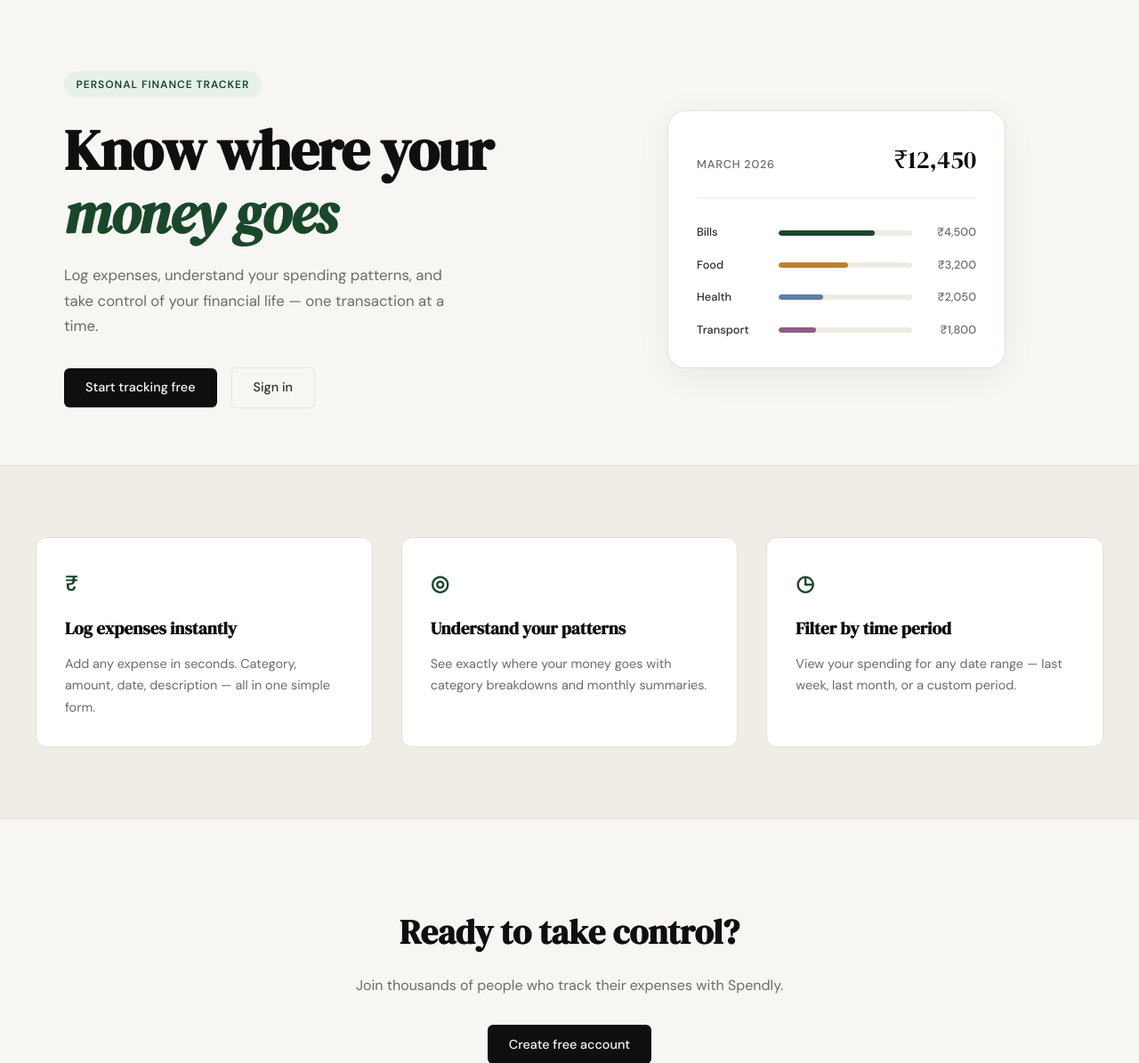
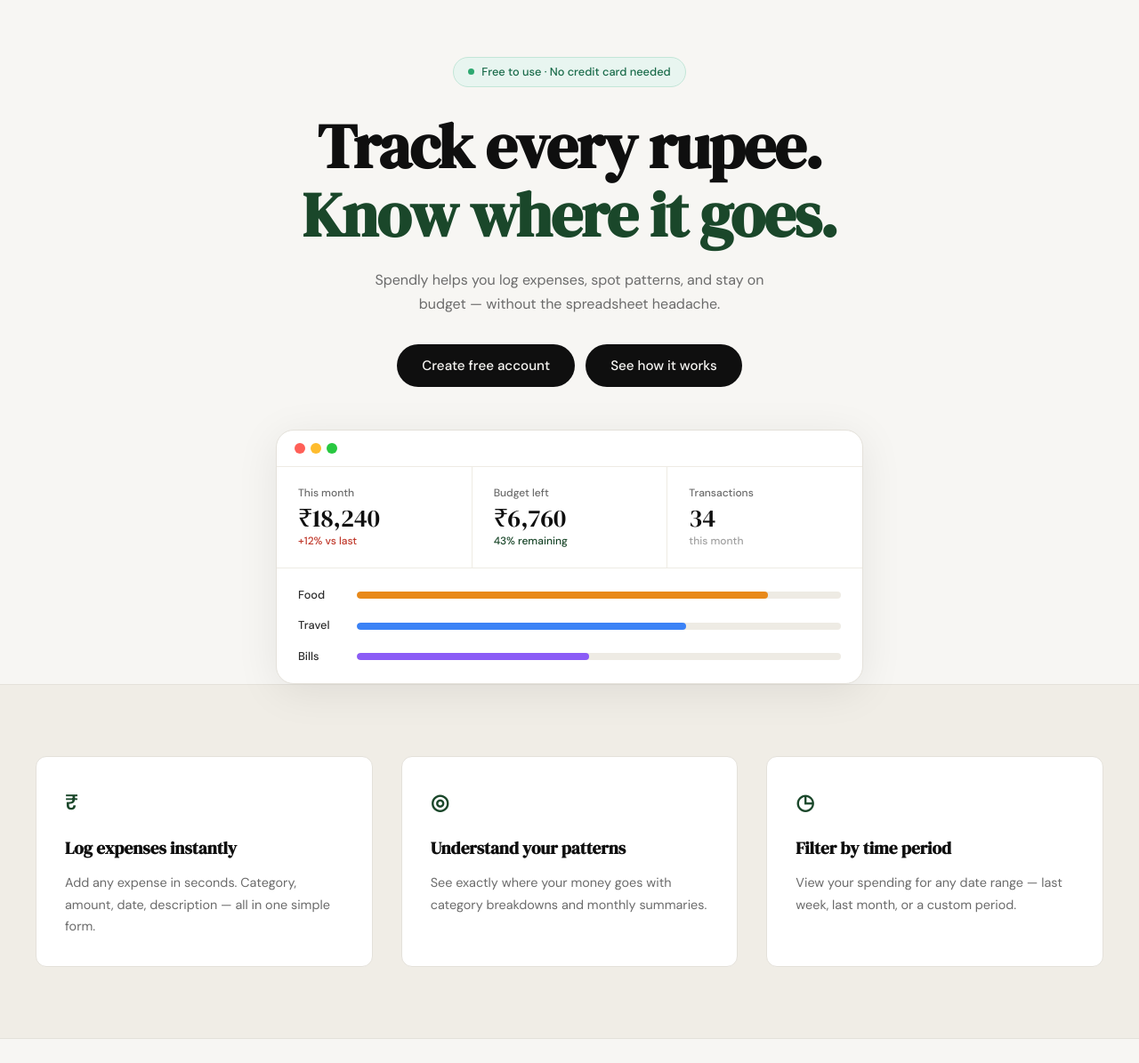
Before and after one commit to Asadullah-Kehar/spendly, a Flask app: page / in a window 1280 px wide. Shown: the part 61-1256 px from the top of the page at 89% size. Run offline with Flask 3, Linux system fonts and the light colour scheme.

Commit message:
landing: redesign hero section to match mockup

```diff
--- /dev/null
+++ b/static/css/landing.css
@@ -0,0 +1,222 @@
+/* ------------------------------------------------------------------ */
+/* Hero — centered single-column layout (overrides style.css grid)     */
+/* ------------------------------------------------------------------ */
+
+.hero {
+    display: flex;
+    flex-direction: column;
+    align-items: center;
+    text-align: center;
+    padding: 4rem 2rem 0;
+    max-width: var(--max-width);
+    margin: 0 auto;
+    gap: 0;
+}
+
+.hero-inner {
+    display: flex;
+    flex-direction: column;
+    align-items: center;
+    margin-bottom: 3rem;
+}
+
+/* Badge */
+.hero-badge {
+    display: inline-flex;
+    align-items: center;
+    gap: 0.5rem;
+    background: #e8f5f0;
+    color: #1a6b4a;
+    border: 1px solid #c3e6d8;
+    font-size: 0.8rem;
+    font-weight: 500;
+    letter-spacing: 0;
+    text-transform: none;
+    padding: 0.35rem 1rem;
+    border-radius: 999px;
+    margin-bottom: 1.75rem;
+}
+
+.hero-badge-dot {
+    width: 7px;
+    height: 7px;
+    background: #2da870;
+    border-radius: 50%;
+    flex-shrink: 0;
+}
+
+/* Heading */
+.hero-title {
+    font-family: var(--font-display);
+    font-size: clamp(2.75rem, 5.5vw, 4.5rem);
+    line-height: 1.1;
+    letter-spacing: -0.02em;
+    color: var(--ink);
+    margin-bottom: 1.25rem;
+    max-width: 700px;
+}
+
+.hero-title-accent {
+    color: var(--accent);
+    font-style: normal;
+}
+
+/* Subtitle */
+.hero-subtitle {
+    font-size: 1rem;
+    color: var(--ink-muted);
+    line-height: 1.7;
+    max-width: 460px;
+    margin-bottom: 2rem;
+}
+
+/* Buttons */
+.hero-actions {
+    display: flex;
+    gap: 0.75rem;
+    align-items: center;
+    justify-content: center;
+}
+
+.hero-btn {
+    display: inline-block;
+    background: var(--ink);
+    color: var(--paper);
+    padding: 0.75rem 1.75rem;
+    border-radius: 999px;
+    font-family: var(--font-body);
+    font-size: 0.95rem;
+    font-weight: 500;
+    text-decoration: none;
+    transition: background 0.2s;
+}
+
+.hero-btn:hover { background: var(--accent); }
+
+/* ------------------------------------------------------------------ */
+/* Dashboard mock card                                                  */
+/* ------------------------------------------------------------------ */
+
+.hero-dashboard {
+    width: 100%;
+    max-width: 660px;
+}
+
+.dashboard-card {
+    background: var(--paper-card);
+    border: 1px solid var(--border);
+    border-radius: var(--radius-lg);
+    overflow: hidden;
+    box-shadow: 0 8px 48px rgba(0, 0, 0, 0.08);
+}
+
+.dashboard-chrome {
+    display: flex;
+    align-items: center;
+    gap: 6px;
+    padding: 0.875rem 1.25rem;
+    border-bottom: 1px solid var(--border-soft);
+}
+
+.chrome-dot {
+    width: 12px;
+    height: 12px;
+    border-radius: 50%;
+}
+
+.dot-red    { background: #ff5f57; }
+.dot-yellow { background: #febc2e; }
+.dot-green  { background: #28c840; }
+
+.dashboard-stats {
+    display: grid;
+    grid-template-columns: repeat(3, 1fr);
+    gap: 1px;
+    background: var(--border-soft);
+    border-bottom: 1px solid var(--border-soft);
+}
+
+.stat-box {
+    background: var(--paper-card);
+    padding: 1.25rem 1.5rem;
+    display: flex;
+    flex-direction: column;
+    gap: 0.2rem;
+    text-align: left;
+}
+
+.stat-label {
+    font-size: 0.75rem;
+    font-weight: 500;
+    color: var(--ink-muted);
+}
+
+.stat-value {
+    font-family: var(--font-display);
+    font-size: 1.75rem;
+    color: var(--ink);
+    line-height: 1;
+}
+
+.stat-sub {
+    font-size: 0.75rem;
+    font-weight: 500;
+    color: var(--ink-faint);
+}
+
+.stat-sub--danger { color: var(--danger); }
+.stat-sub--accent { color: var(--accent); }
+
+.dashboard-bars {
+    padding: 1.25rem 1.5rem;
+    display: flex;
+    flex-direction: column;
+    gap: 0.875rem;
+}
+
+.dash-bar-row {
+    display: grid;
+    grid-template-columns: 52px 1fr;
+    align-items: center;
+    gap: 0.875rem;
+}
+
+.dash-cat {
+    font-size: 0.8rem;
+    font-weight: 500;
+    color: var(--ink-soft);
+    text-align: left;
+}
+
+.dash-track {
+    height: 8px;
+    background: var(--border-soft);
+    border-radius: 999px;
+    overflow: hidden;
+}
+
+.dash-fill {
+    height: 100%;
+    border-radius: 999px;
+}
+
+.dash-fill--orange { background: #e8891a; }
+.dash-fill--blue   { background: #3b82f6; }
+.dash-fill--purple { background: #8b5cf6; }
+
+/* ------------------------------------------------------------------ */
+/* Responsive                                                           */
+/* ------------------------------------------------------------------ */
+
+@media (max-width: 700px) {
+    .dashboard-stats {
+        grid-template-columns: 1fr;
+    }
+
+    .stat-value { font-size: 1.4rem; }
+}
+
+@media (max-width: 600px) {
+    .hero-actions { flex-direction: column; width: 100%; }
+    .hero-btn { width: 100%; text-align: center; }
+}
--- a/templates/landing.html
+++ b/templates/landing.html
@@ -1,60 +1,75 @@
 {% extends "base.html" %}
 
 {% block title %}Spendly — Track Every Rupee{% endblock %}
+
+{% block head %}
+<link rel="stylesheet" href="{{ url_for('static', filename='css/landing.css') }}">
+{% endblock %}
 
 {% block content %}
 
 <section class="hero">
     <div class="hero-inner">
-        <div class="hero-badge">Personal Finance Tracker</div>
+        <div class="hero-badge">
+            <span class="hero-badge-dot"></span>
+            Free to use · No credit card needed
+        </div>
         <h1 class="hero-title">
-            Know where your<br>
-            <em>money goes</em>
+            Track every rupee.<br>
+            <span class="hero-title-accent">Know where it goes.</span>
         </h1>
         <p class="hero-subtitle">
-            Log expenses, understand your spending patterns,
-            and take control of your financial life —
-            one transaction at a time.
+            Spendly helps you log expenses, spot patterns, and stay
+            on budget — without the spreadsheet headache.
         </p>
         <div class="hero-actions">
-            <a href="{{ url_for('register') }}" class="btn-primary">Start tracking free</a>
-            <a href="{{ url_for('login') }}" class="btn-ghost">Sign in</a>
+            <a href="{{ url_for('register') }}" class="hero-btn">Create free account</a>
+            <a href="{{ url_for('login') }}" class="hero-btn">See how it works</a>
         </div>
     </div>
-    <div class="hero-visual">
-        <div class="mock-card">
-            <div class="mock-card-header">
-                <span class="mock-label">March 2026</span>
-                <span class="mock-total">₹12,450</span>
+
+    <div class="hero-dashboard">
+        <div class="dashboard-card">
+            <div class="dashboard-chrome">
+                <span class="chrome-dot dot-red"></span>
+                <span class="chrome-dot dot-yellow"></span>
+                <span class="chrome-dot dot-green"></span>
             </div>
-            <div class="mock-bars">
-                <div class="mock-bar-row">
-                    <span class="mock-cat">Bills</span>
-                    <div class="mock-bar-track">
-                        <div class="mock-bar" style="width: 72%"></div>
+            <div class="dashboard-stats">
+                <div class="stat-box">
+                    <span class="stat-label">This month</span>
+                    <span class="stat-value">₹18,240</span>
+                    <span class="stat-sub stat-sub--danger">+12% vs last</span>
+                </div>
+                <div class="stat-box">
+                    <span class="stat-label">Budget left</span>
+                    <span class="stat-value">₹6,760</span>
+                    <span class="stat-sub stat-sub--accent">43% remaining</span>
+                </div>
+                <div class="stat-box">
+                    <span class="stat-label">Transactions</span>
+                    <span class="stat-value">34</span>
+                    <span class="stat-sub">this month</span>
+                </div>
+            </div>
+            <div class="dashboard-bars">
+                <div class="dash-bar-row">
+                    <span class="dash-cat">Food</span>
+                    <div class="dash-track">
+                        <div class="dash-fill dash-fill--orange" style="width: 85%"></div>
                     </div>
-                    <span class="mock-amt">₹4,500</span>
                 </div>
-                <div class="mock-bar-row">
-                    <span class="mock-cat">Food</span>
-                    <div class="mock-bar-track">
-                        <div class="mock-bar mock-bar-2" style="width: 52%"></div>
+                <div class="dash-bar-row">
+                    <span class="dash-cat">Travel</span>
+                    <div class="dash-track">
+                        <div class="dash-fill dash-fill--blue" style="width: 68%"></div>
                     </div>
-                    <span class="mock-amt">₹3,200</span>
                 </div>
-                <div class="mock-bar-row">
-                    <span class="mock-cat">Health</span>
-                    <div class="mock-bar-track">
-                        <div class="mock-bar mock-bar-3" style="width: 33%"></div>
+                <div class="dash-bar-row">
+                    <span class="dash-cat">Bills</span>
+                    <div class="dash-track">
+                        <div class="dash-fill dash-fill--purple" style="width: 48%"></div>
                     </div>
-                    <span class="mock-amt">₹2,050</span>
-                </div>
-                <div class="mock-bar-row">
-                    <span class="mock-cat">Transport</span>
-                    <div class="mock-bar-track">
-                        <div class="mock-bar mock-bar-4" style="width: 28%"></div>
-                    </div>
-                    <span class="mock-amt">₹1,800</span>
                 </div>
             </div>
         </div>
```
